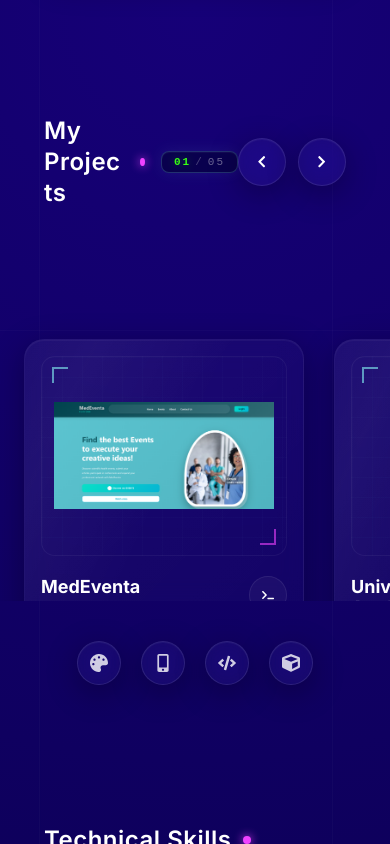
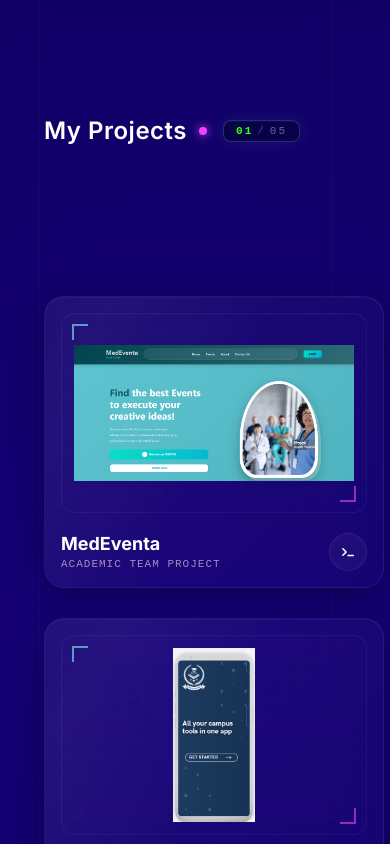
Before and after one commit to KettabAya/Portfolio-Tesnim, a React (Vite) app: page / in a window 390 px wide. Shown: the part 3200-4044 px from the top of the page. Built offline with nearby package versions, Linux system fonts and the light colour scheme; a web font is replaced by a local one.

Commit message:
Convert the project carousel into a fully responsive CSS grid to eliminate horizontal scrolling entirely

```diff
--- a/src/App.jsx
+++ b/src/App.jsx
@@ -815,14 +815,7 @@ function App() {
                 <span className="total-index">0{filteredProjects.length}</span>
               </div>
             </div>
-            <div style={{ display: 'flex', gap: '12px' }}>
-              <button className="nav-arrow glass-element" onClick={() => scrollCarousel('left')} aria-label="Scroll Left">
-                <FaChevronLeft />
-              </button>
-              <button className="nav-arrow glass-element" onClick={() => scrollCarousel('right')} aria-label="Scroll Right">
-                <FaChevronRight />
-              </button>
-            </div>
+            <div style={{ display: 'none' }}></div>
           </div>
 
           <div className="carousel-outer">
--- a/src/index.css
+++ b/src/index.css
@@ -710,36 +710,23 @@ body {
 
 /* Carousel layout */
 .carousel-outer {
-  position: relative;
-  display: flex;
-  align-items: center;
-  width: 100vw;
-  left: 50%;
-  right: 50%;
-  margin-left: -50vw;
-  margin-right: -50vw;
+  width: 100%;
+  padding: 20px 0;
 }
 .carousel-viewport {
-  flex: 1;
-  overflow-x: auto;
-  scroll-behavior: smooth;
-  scrollbar-width: none;
-  /* padding removed from viewport so it doesn't clip */
-}
-
-.carousel-viewport::-webkit-scrollbar {
-  display: none; /* Hide chrome scrollbar */
-}
-
+  width: 100%;
+  overflow: visible;
+}
 .carousel-track {
-  display: flex;
+  display: grid;
+  grid-template-columns: repeat(auto-fill, minmax(340px, 1fr));
   gap: 30px;
-  padding: 10px 24px 10px max(24px, calc(50vw - 600px + 24px));
+  padding: 10px 0;
 }
 
 /* Project cards */
 .project-card {
-  flex: 0 0 340px;
+  width: 100%;
   border-radius: 20px;
   padding: 16px;
   display: flex;
@@ -1141,7 +1128,7 @@ body {
   }
 
   .project-card {
-    flex: 0 0 280px;
+    width: 100%;
   }
 
   .project-image-box {
@@ -3598,9 +3585,7 @@ body {
   }
 
   /* Project Cards */
-  .carousel-track {
-    grid-template-columns: 1fr;
-  }
+
 
   /* Skills Grid */
   .skills-grid {
```
